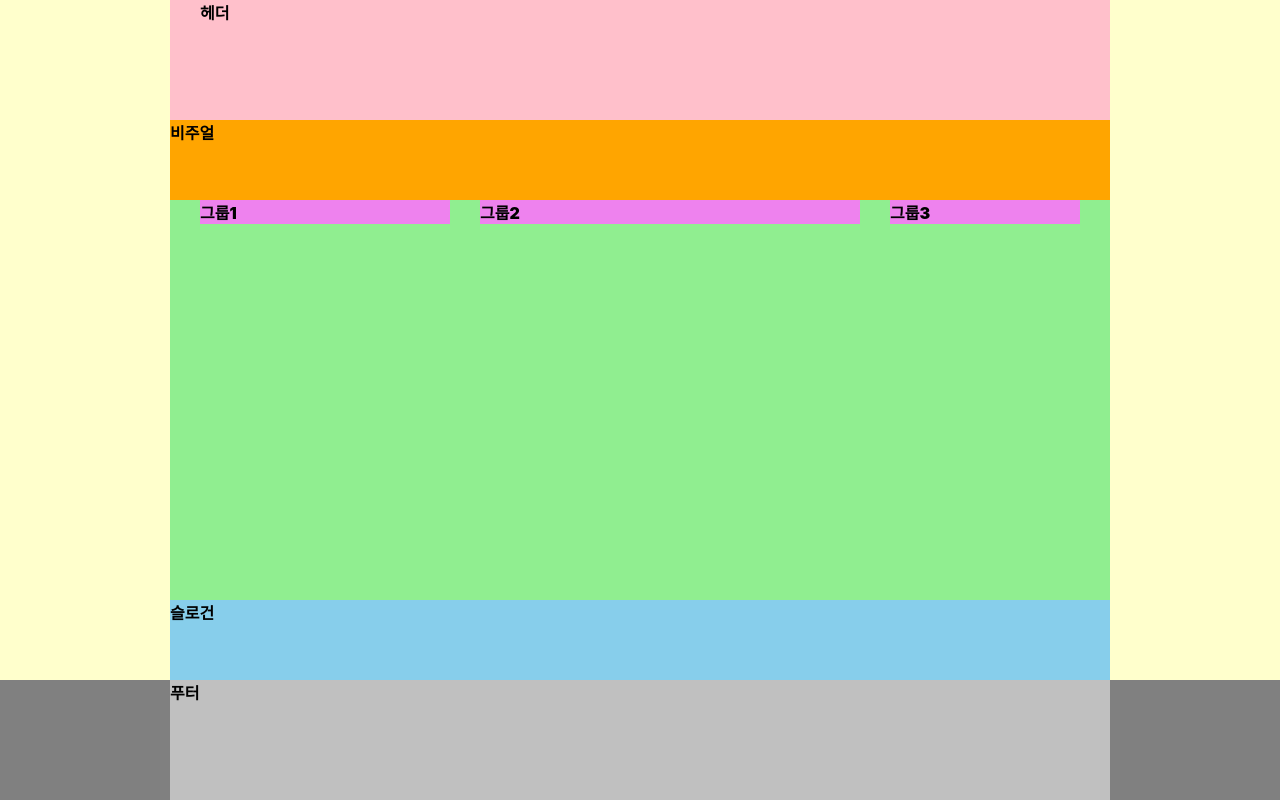
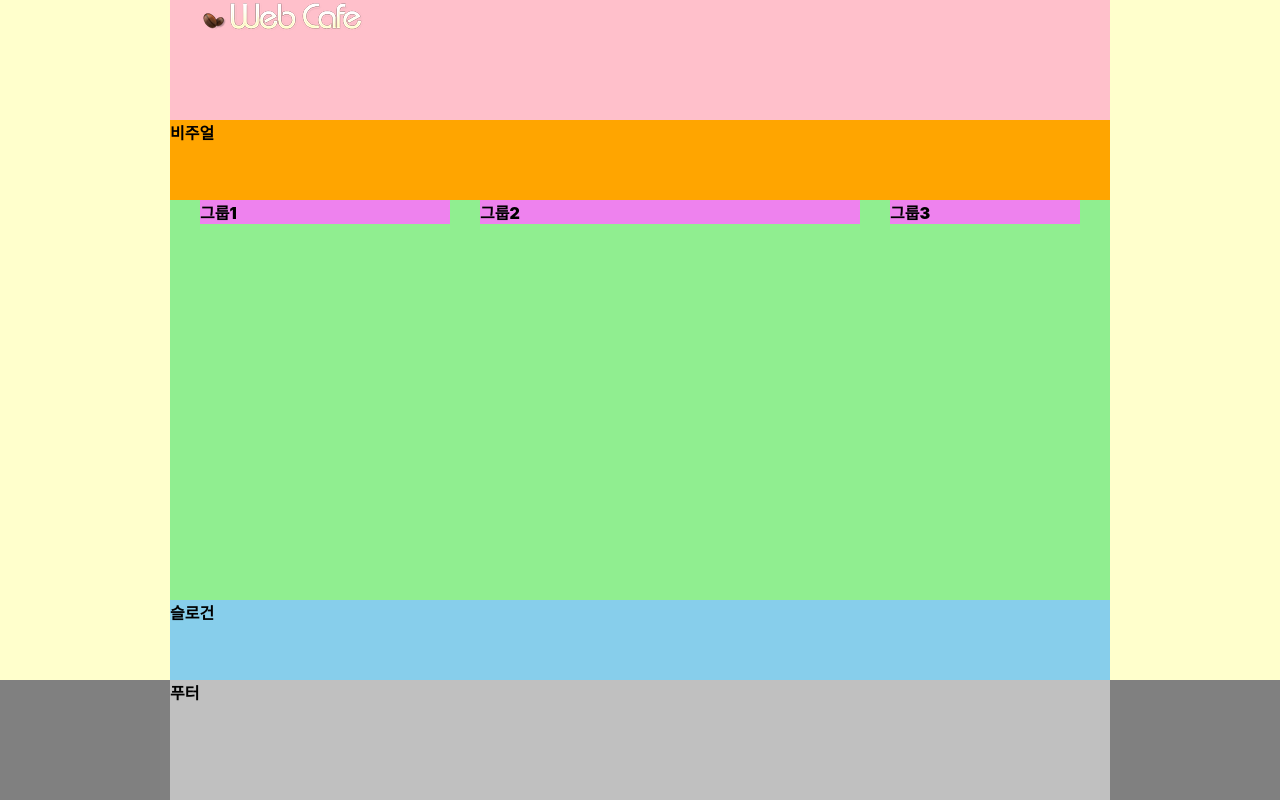
Before and after one commit to ssw6750/HTML5, a website: page index.html in a window 1280 px wide. Drawn offline with Linux system fonts and the light colour scheme; a web font is replaced by a local one.

Commit message:
로고 마크업

```diff
--- a/index.html
+++ b/index.html
@@ -10,7 +10,13 @@
   <link rel="stylesheet" href="./styles/style.css" />
 </head>
 <body>
-  <header class="header">헤더</header>
+  <header class="header">
+    <h1 class="logo">
+      <a href="./index-complete.html">
+        <img src="./assets/logo.png" alt="" srcset="" />
+      </a>
+    </h1>
+  </header>
   <div class="visual">비주얼</div>
   <main class="main">
     <div class="group group1">그룹1</div>
```
